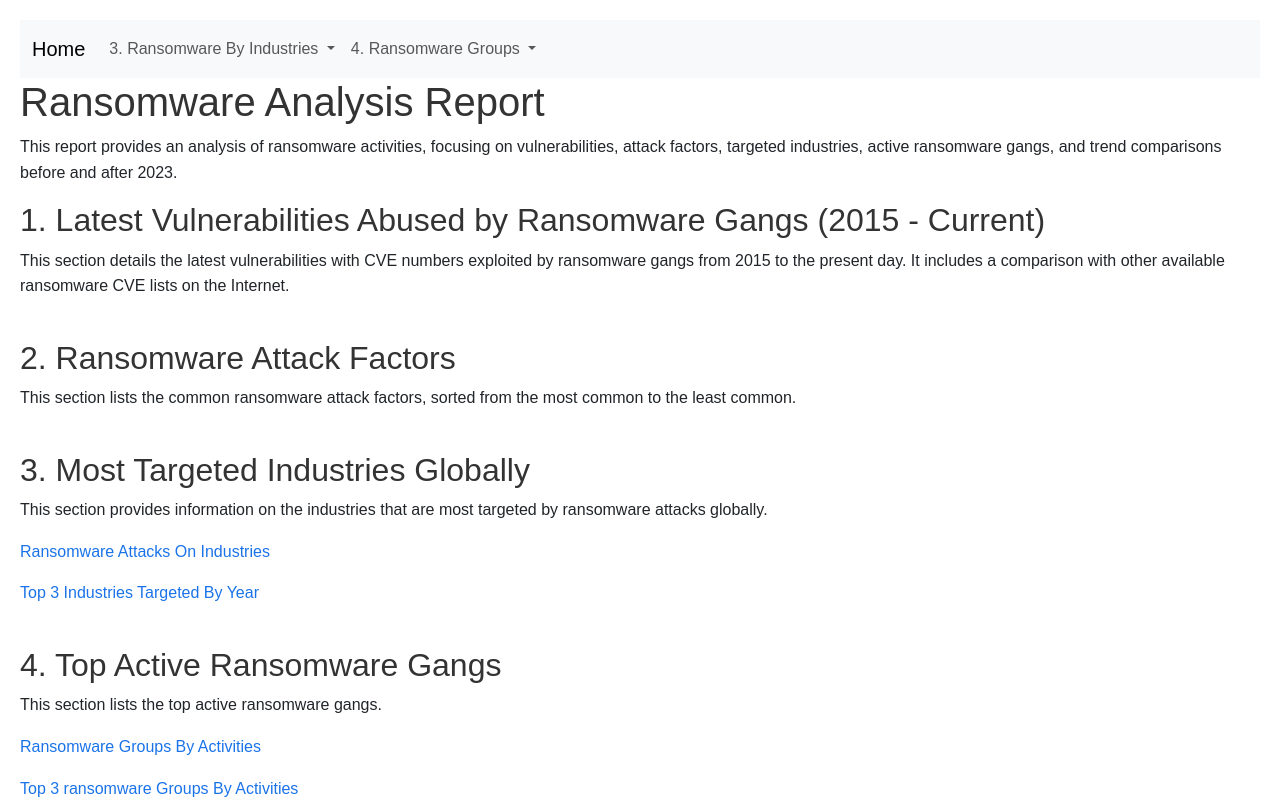
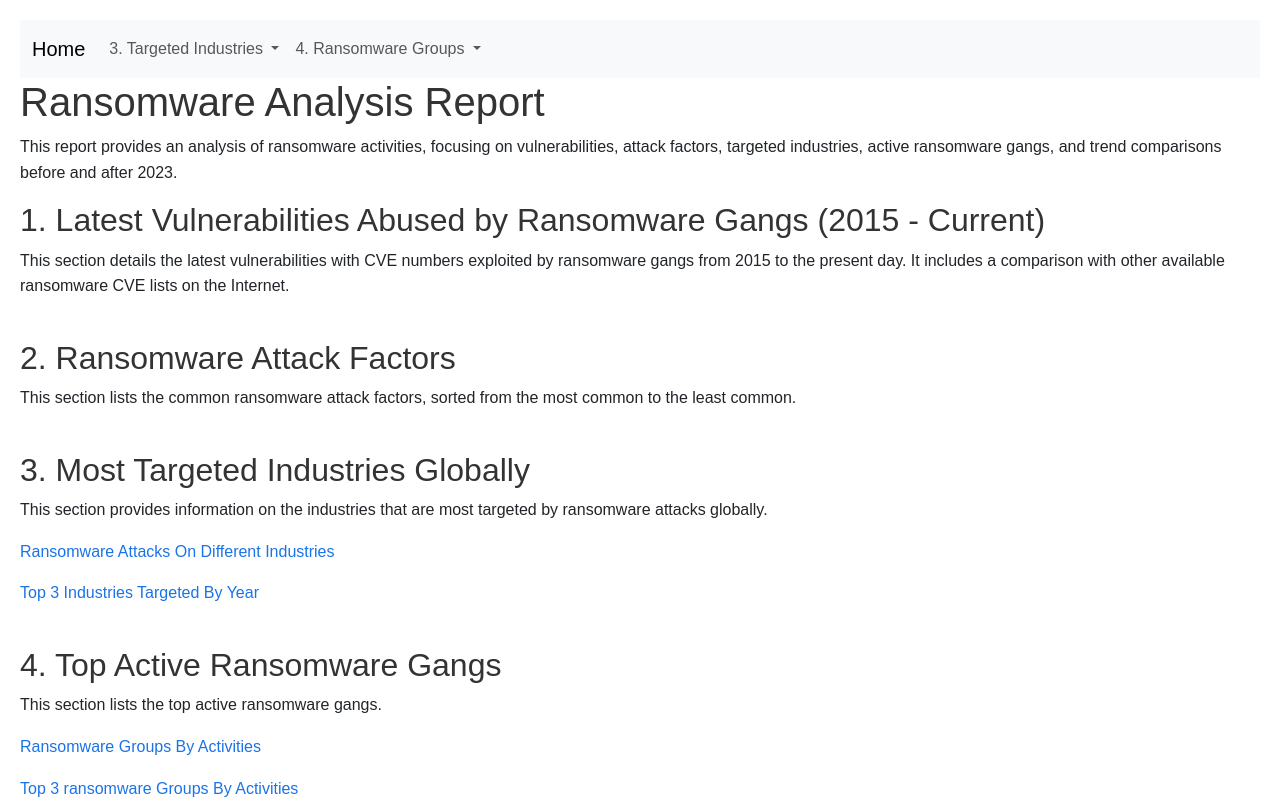
Before and after one commit to evanderleng/INF2008-DSA, a Python web app: template templates/index.html in a window 1280 px wide. Shown: the top 800 px of the page. Run offline with Jinja, Linux system fonts and the light colour scheme; the template is opened without the code that fills it, so the values that code supplies are empty.

Commit message:
Update displayed text on webpages

```diff
--- a/app.py
+++ b/app.py
@@ -61,7 +61,7 @@ def top3Groups():
 @app.route('/industriesOverYears')
 def industriesOverYears():
 	# Create the Plotly figure
-    fig = px.line(data_melted, x='Year', y='Percentage', color='Industry', title='Ransomware Attacks Over Years By Industries')
+    fig = px.line(data_melted, x='Year', y='Percentage', color='Industry', title='Targeted Industries By Year')
     fig.update_layout(autosize=True)
     # Rename axis data names (remove % sign)
     fig.update_xaxes(tickvals=['2020 %', '2021 %', '2022 %', '2023 %', '2024 %'], ticktext=['2020', '2021', '2022', '2023', '2024'])
@@ -74,7 +74,7 @@ def industriesOverYears():
 @app.route('/top3IndustriesOverYears')
 def top3IndustriesOverYears():
     # Create the Plotly figure
-    fig = px.bar(top_3_per_year, x='Year', y='Percentage', color='Industry', title='Top 3 Ransomware Attacks Over Years By Industries')
+    fig = px.bar(top_3_per_year, x='Year', y='Percentage', color='Industry', title='Top 3 Targeted Industries By Year')
     fig.update_layout(autosize=True, bargap=0.6)
     # Rename axis data names (remove % sign)
     fig.update_xaxes(tickvals=['2020 %', '2021 %', '2022 %', '2023 %', '2024 %'], ticktext=['2020', '2021', '2022', '2023', '2024'])
--- a/templates/index.html
+++ b/templates/index.html
@@ -39,7 +39,7 @@
     </p>
     <p>
       <a href="{{url_for('industriesOverYears')}}"
-        >Ransomware Attacks On Industries</a
+        >Ransomware Attacks On Different Industries</a
       >
     </p>
     <p>
--- a/templates/nav.html
+++ b/templates/nav.html
@@ -68,14 +68,14 @@
                 data-bs-toggle="dropdown"
                 aria-expanded="false"
               >
-                3. Ransomware By Industries
+                3. Targeted Industries
               </a>
               <ul class="dropdown-menu" aria-labelledby="navbarDropdown">
                 <li>
                   <a
                     class="dropdown-item"
                     href="{{url_for('industriesOverYears')}}"
-                    >Ransomware Attacks On Industries</a
+                    >Ransomware Attacks On Different Industries</a
                   >
                 </li>
                 <li>
@@ -103,7 +103,7 @@
                   <a
                     class="dropdown-item"
                     href="{{url_for('ransomwareGroups')}}"
-                    >Ransomware Groups By Number Of Attacks</a
+                    >Ransomware Groups By Activities</a
                   >
                 </li>
                 <li>
```
